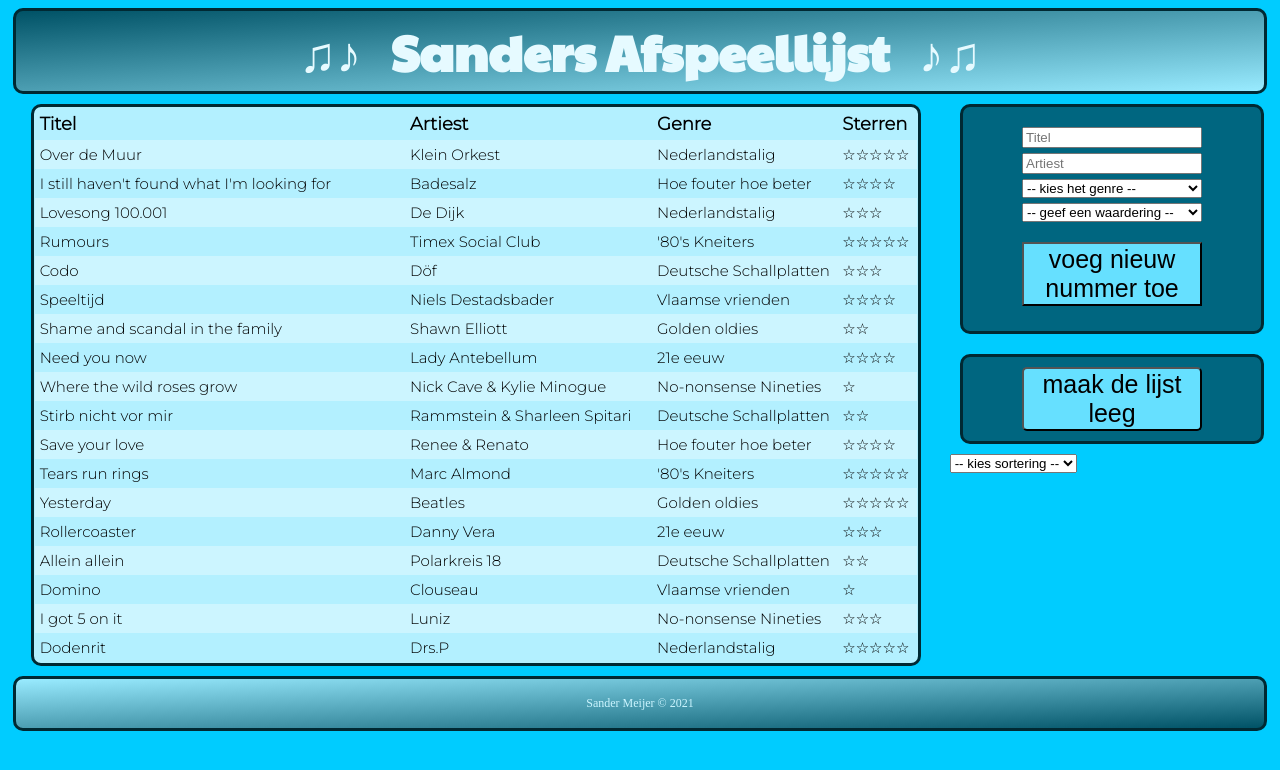
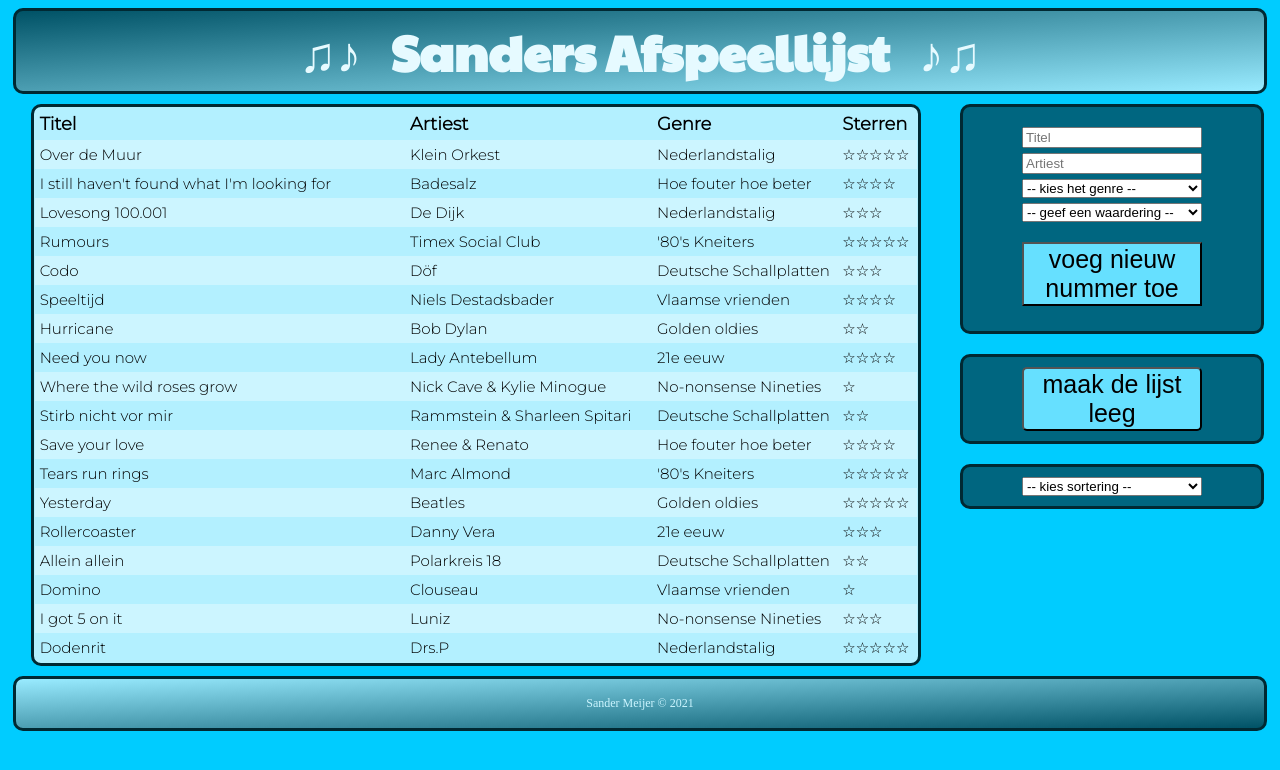
Before and after one commit to sandermeijer1972/Sander_Meijer-Lil-Playlist, a React (Create React App) app: page / in a window 1280 px wide. Shown: the top 770 px of the page. Built offline with nearby package versions, Linux system fonts and the light colour scheme.

Commit message:
added sortering

```diff
--- a/src/App.css
+++ b/src/App.css
@@ -41,7 +41,7 @@ h1::after {
     grid-template-areas:
     "S F"
     "S D"
-    "S C"
+    "S V"
     "S N"
     "S .";
     width: 98%;
@@ -139,6 +139,22 @@ h1::after {
     background-color: red;
 }
 
+.sortering {
+    grid-area: V;
+    background-color: #006680;
+    border: solid 3px #002933;
+    border-radius: 10px;
+    padding: 10px;
+    margin: 10px;
+    margin-right: 20px;
+    width: 90%;
+    text-align: center;
+}
+
+.sortering select {
+    width: 180px;
+}
+
 .footer {
     font-size: 12px;
     text-align: center;
--- a/src/Components/SongOverview.js
+++ b/src/Components/SongOverview.js
@@ -16,7 +16,7 @@ class SongOverview extends React.Component {
                 {id: 4, title: "Rumours", artist: "Timex Social Club", genre: "'80's Kneiters", stars: "☆☆☆☆☆"},
                 {id: 5, title: "Codo", artist: "Döf", genre: "Deutsche Schallplatten", stars: "☆☆☆"},
                 {id: 6, title: "Speeltijd", artist: "Niels Destadsbader", genre: "Vlaamse vrienden", stars: "☆☆☆☆"},
-                {id: 7, title: "Shame and scandal in the family", artist: "Shawn Elliott", genre: "Golden oldies", stars: "☆☆"},
+                {id: 7, title: "Hurricane", artist: "Bob Dylan", genre: "Golden oldies", stars: "☆☆"},
                 {id: 8, title: "Need you now", artist: "Lady Antebellum", genre: "21e eeuw", stars: "☆☆☆☆"},
                 {id: 9, title: "Where the wild roses grow", artist: "Nick Cave & Kylie Minogue", genre: "No-nonsense Nineties", stars: "☆"},
                 {id: 10, title: "Stirb nicht vor mir", artist: "Rammstein & Sharleen Spitari", genre: "Deutsche Schallplatten", stars: "☆☆"},
@@ -29,19 +29,26 @@ class SongOverview extends React.Component {
                 {id: 17, title: "I got 5 on it", artist: "Luniz", genre: "No-nonsense Nineties", stars: "☆☆☆"},
                 {id: 18, title: "Dodenrit", artist: "Drs.P", genre: "Nederlandstalig", stars: "☆☆☆☆☆"}
             ],
-            sort: ""
+            sort: "",
         }
     }
 
     render() {
-        const capitalize = (str) => {
+        const capitalizeSong = (str) => {
             return str.charAt(0).toUpperCase() + str.slice(1)
+        }
+        const capitalizeArtist = (str) => {
+            const words = str.split(" ")
+            for (let i=0; i<words.length; i++) {
+                words[i] = words[i][0].toUpperCase() + words[i].substr(1)
+            }
+            return words.join(" ")
         }
         const addNewSong = song => {
             const newSong = {
                 id: this.state.songs.length + 1,
-                title: capitalize(song.title),
-                artist: capitalize(song.artist),
+                title: capitalizeSong(song.title),
+                artist: capitalizeArtist(song.artist),
                 genre: song.genre,
                 stars: song.stars
             }
@@ -50,28 +57,30 @@ class SongOverview extends React.Component {
         const emptySongs = () => {
             this.setState({songs: []})
         }
-        const sortSongs = () => {
-            switch(this.state.sort) {
+        const sortSongs = event => {
+            const selectedItem = event.target.value
+            console.log(selectedItem)
+            switch(selectedItem) {
                 case "TAZ":
-                    return this.setState({songs: this.state.songs.sort((a,b) => (a.title > b.title) ? 1 : -1)})
+                    this.setState({songs: this.state.songs.sort((a,b) => (a.title > b.title) ? 1 : -1)})
                     break
                 case "TZA":
-                    return this.setState({songs: this.state.songs.sort((a,b) => (a.title > b.title) ? -1 : 1)})
+                    this.setState({songs: this.state.songs.sort((a,b) => (a.title > b.title) ? -1 : 1)})
                     break
                 case "AAZ":
-                    return this.setState({songs: this.state.songs.sort((a,b) => (a.artist > b.artist ) ? 1 : -1)})
+                    this.setState({songs: this.state.songs.sort((a,b) => (a.artist > b.artist ) ? 1 : -1)})
                     break
                 case "AZA":
-                    return this.setState({songs: this.state.songs.sort((a,b) => (a.artist > b.artist ) ? -1 : 1)})
+                    this.setState({songs: this.state.songs.sort((a,b) => (a.artist > b.artist ) ? -1 : 1)})
                     break
                 case "SHL":
-                    return this.setState({songs: this.state.songs.sort((a,b) => (a.stars.length > b.stars.length ) ? 1 : -1)})
+                    this.setState({songs: this.state.songs.sort((a,b) => (a.stars.length > b.stars.length ) ? -1 : 1)})
                     break
                 case "SLH":
-                    return this.setState({songs: this.state.songs.sort((a,b) => (a.stars.length > b.stars.length ) ? -1 : 1)})
+                    this.setState({songs: this.state.songs.sort((a,b) => (a.stars.length > b.stars.length ) ? 1 : -1)})
                     break
                 default:
-                    return this.setState({songs: this.state.songs})
+                    this.setState({songs: this.state.songs.sort((a,b) => (a.id > b.id) ? 1 : -1)})
             }
         }
         return (
```
